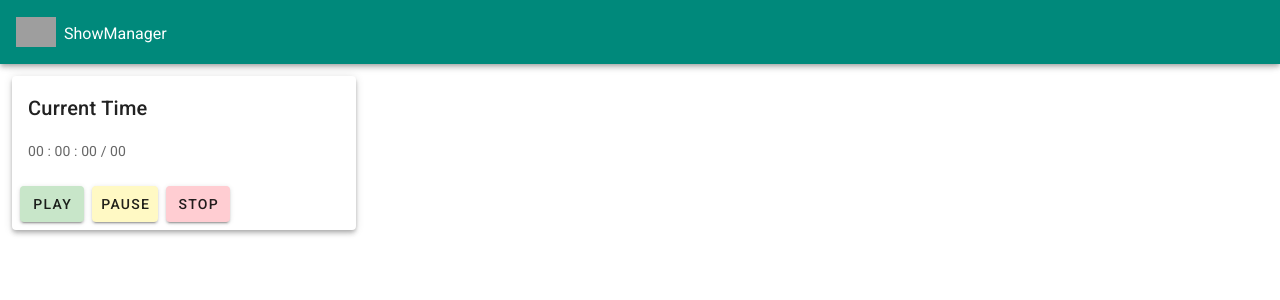
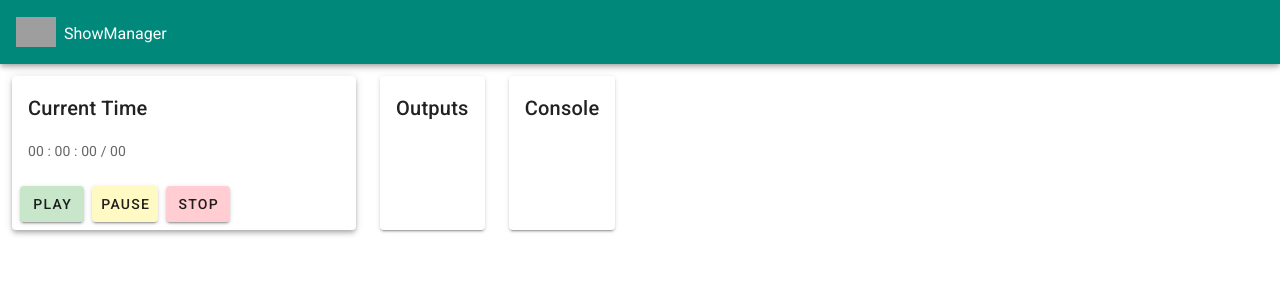
Before and after one commit to MrExplode/SM-Frontend, a Vue app: page / in a window 1280 px wide. Shown: the top 300 px of the page. Built offline with nearby package versions, Linux system fonts and the light colour scheme; no server answers; grey boxes are pictures that could not be loaded.

Commit message:
Control button state depends on play state

```diff
--- /dev/null
+++ b/src/components/Console.vue
@@ -0,0 +1,11 @@
+<template>
+    <v-card class="mx-3 my-3">
+        <v-card-title>Console</v-card-title>
+    </v-card>
+</template>
+
+<script>
+export default {
+  name: 'Console'
+}
+</script>
--- a/src/components/Controls.vue
+++ /dev/null
@@ -1,36 +0,0 @@
-<template>
-  <v-card elevation="4" class="mx-3 my-3" max-width="344">
-    <v-card-title>Current Time</v-card-title>
-    <v-card-text>{{ time }}</v-card-text>
-    <v-card-actions>
-      <v-btn @click="play" color="green lighten-4">Play</v-btn>
-      <v-btn @click="pause" color="yellow lighten-4">Pause</v-btn>
-      <v-btn @click="stop" color="red lighten-4">Stop</v-btn>
-    </v-card-actions>
-  </v-card>
-</template>
-
-<script>
-import { mapGetters } from 'vuex'
-const axios = require('axios').default
-export default {
-  name: 'Controls',
-  computed: {
-    ...mapGetters({ time: 'getCurrentTime' })
-  },
-  methods: {
-    play () {
-      console.log('play')
-      axios.post('/control/play')
-    },
-    pause () {
-      console.log('pause')
-      axios.post('/control/pause')
-    },
-    stop () {
-      console.log('stop')
-      axios.post('/control/stop')
-    }
-  }
-}
-</script>
--- /dev/null
+++ b/src/components/Outputs.vue
@@ -0,0 +1,11 @@
+<template>
+    <v-card class="mx-3 my-3">
+        <v-card-title>Outputs</v-card-title>
+    </v-card>
+</template>
+
+<script>
+export default {
+  name: 'Outputs'
+}
+</script>
--- /dev/null
+++ b/src/components/TimePanel.vue
@@ -0,0 +1,48 @@
+<template>
+  <v-card elevation="4" :loading="playing" class="mx-3 my-3" max-width="344">
+    <v-card-title>Current Time</v-card-title>
+    <v-card-text>{{ time }}</v-card-text>
+    <v-card-actions>
+      <v-btn @click="play" :disabled="playing" color="green lighten-4">Play</v-btn>
+      <v-btn @click="pause" :disabled="paused" color="yellow lighten-4">Pause</v-btn>
+      <v-btn @click="stop" color="red lighten-4">Stop</v-btn>
+    </v-card-actions>
+  </v-card>
+</template>
+
+<script>
+import { mapGetters } from 'vuex'
+const axios = require('axios').default
+export default {
+  name: 'Controls',
+  data () {
+    return {
+      playing: false,
+      paused: false
+    }
+  },
+  computed: {
+    ...mapGetters({ time: 'getCurrentTime' })
+  },
+  methods: {
+    play () {
+      console.log('play')
+      this.playing = true
+      this.paused = false
+      axios.post('http://localhost:7000/control/play')
+    },
+    pause () {
+      console.log('pause')
+      this.playing = false
+      this.paused = true
+      axios.post('http://localhost:7000/control/pause')
+    },
+    stop () {
+      console.log('stop')
+      this.playing = false
+      this.paused = false
+      axios.post('http://localhost:7000/control/stop')
+    }
+  }
+}
+</script>
--- a/src/views/Home.vue
+++ b/src/views/Home.vue
@@ -1,15 +1,23 @@
 <template>
-  <controls />
+  <div class="d-flex flex-wrap">
+    <time-panel class="flex-grow-1"/>
+    <outputs />
+    <console />
+  </div>
 </template>
 
 <script>
-import Controls from '../components/Controls.vue'
+import Console from '../components/Console.vue'
+import Outputs from '../components/Outputs.vue'
+import TimePanel from '../components/TimePanel.vue'
 
 export default {
   name: 'Home',
 
   components: {
-    Controls
+    TimePanel,
+    Console,
+    Outputs
   }
 }
 </script>
```
